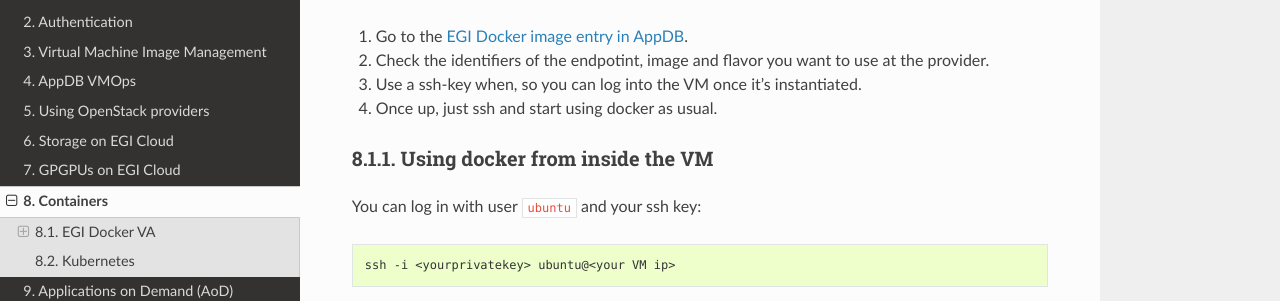
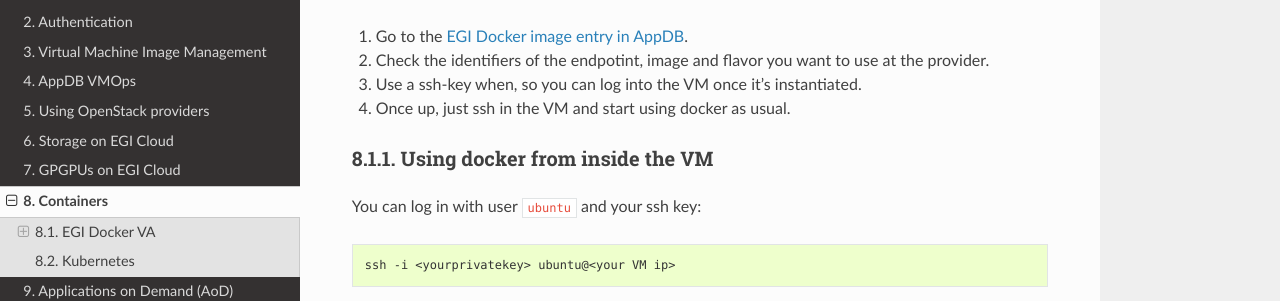
Before and after one commit to EGI-Federation/fedcloud-documentation, a Sphinx documentation site: the page built from source/containers.rst, in a window 1280 px wide and 900 px high, scrolled down 320 px. Shown: the part 159-460 px from the top of the window. Built offline with Sphinx 7.4.7 and the Read the Docs theme 2.0.0, drawn with Linux system fonts in a browser that asks for light colours.

Commit message:
Update source/containers.rst
Co-Authored-By: Baptiste Grenier <baptiste@bapt.name>

```diff
--- a/source/containers.rst
+++ b/source/containers.rst
@@ -30,7 +30,7 @@ You can start that image as any other VA available from AppDB:
 
 #. Use a ssh-key when, so you can log into the VM once it's instantiated.
 
-#. Once up, just ssh and start using docker as usual.
+#. Once up, just ssh in the VM and start using docker as usual.
 
 Using docker from inside the VM
 ^^^^^^^^^^^^^^^^^^^^^^^^^^^^^^^
```
